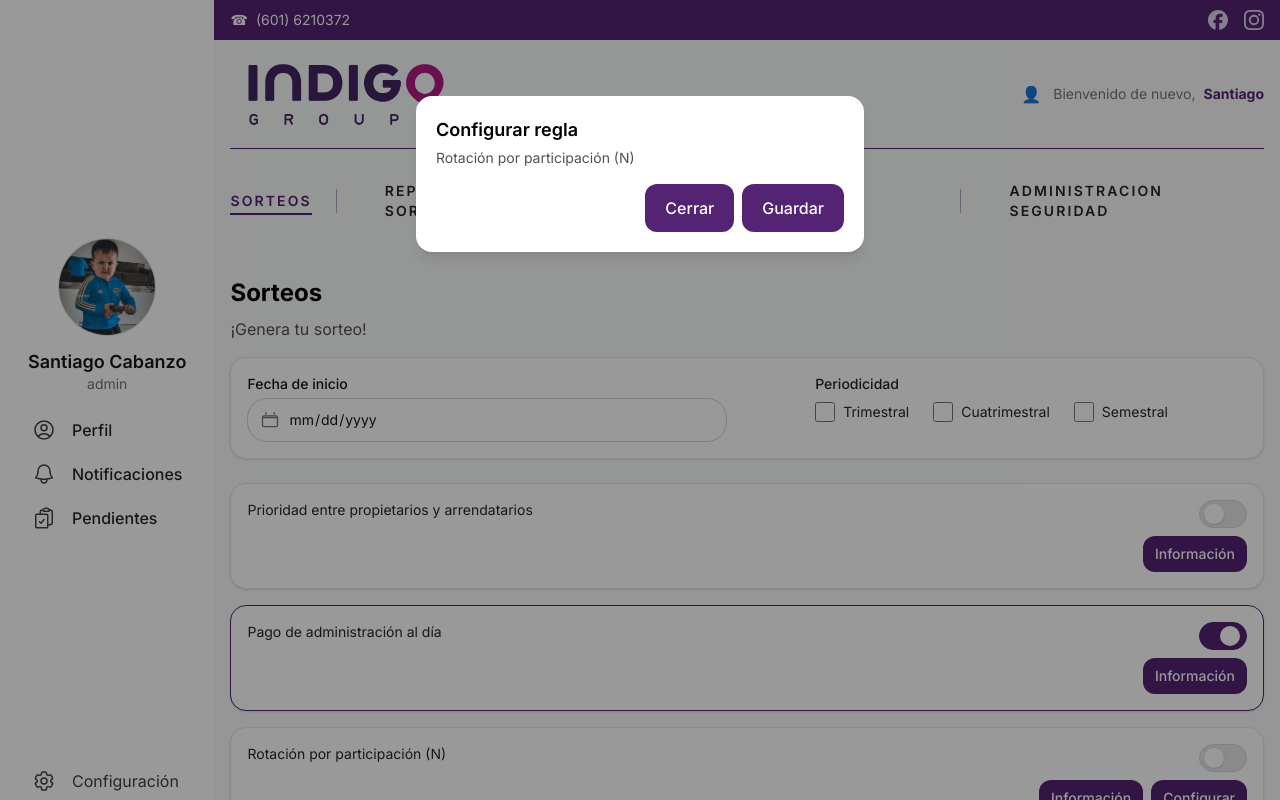
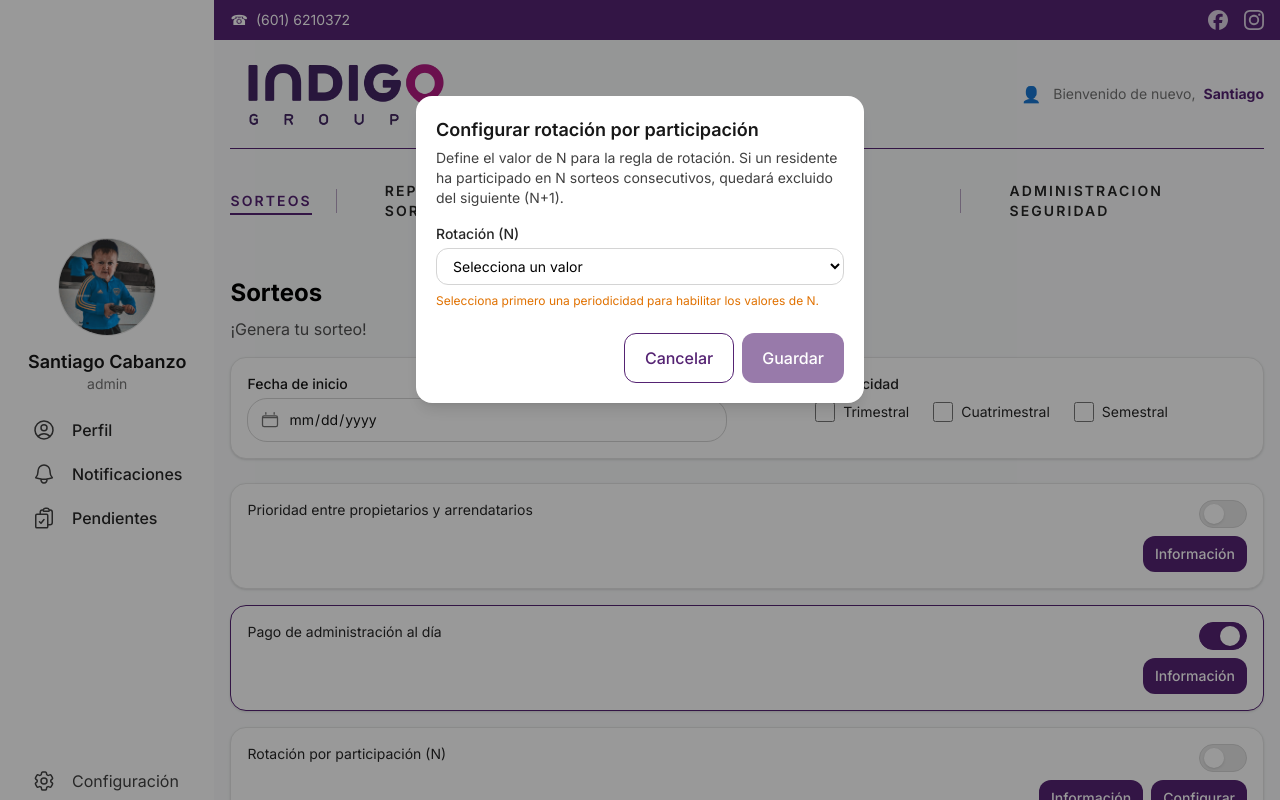
Before and after one commit to lscabanzo63/sipar, a Next.js app: page /mainpage/sorteos in a window 1280 px wide. Both pictures are taken after a click on the button "Configurar". Shown: the top 800 px of the page. Built offline with nearby package versions, Linux system fonts and the light colour scheme.

Commit message:
feat(*): create new modal for configure button and increrased description for information button

```diff
--- a/src/app/(protected)/mainpage/sorteos/page.tsx
+++ b/src/app/(protected)/mainpage/sorteos/page.tsx
@@ -5,6 +5,7 @@ import RuleToggleCard from "@/components/ui/RuleToggleCard";
 import { Button } from "@/components/ui/Button";
 import { DateField } from "@/components/ui/DateField";
 import { InfoModal } from "@/components/ui/InfoModal";
+import { ConfigureModal } from "@/components/ui/ConfigureModal";
 
 type Rule = { id: string; text: string; enabled: boolean };
 type Periodicidad = "TRIMESTRAL" | "CUATRIMESTRAL" | "SEMESTRAL" | null;
@@ -13,19 +14,27 @@ const RULE_INFO: Record<string, { title: string; description: string }> = {
   "rule-1": {
     title: "Prioridad entre propietarios y arrendatarios",
     description:
-      "Si el habitante es propietario, tiene prioridad sobre arrendatarios en la asignación. Primero se asigna a propietarios.",
+      "Si el habitante es propietario, tiene prioridad sobre arrendatarios en la asignación de cupos. Primero se asignan los parqueaderos a propietarios y, si quedan disponibles, se continúa con arrendatarios. Esta prioridad busca reconocer la titularidad del inmueble sin excluir a los demás cuando exista capacidad.",
   },
   "rule-2": {
     title: "Pago de administración al día",
     description:
-      "Solo participan quienes no tienen retrasos en el pago de la administración.",
+      "Solo participan quienes estén al día en el pago de la administración, es decir, sin cuotas vencidas ni acuerdos incumplidos. Esta regla promueve la cultura de pago oportuno y garantiza condiciones justas de participación. En caso de morosidad, el usuario quedará temporalmente inhabilitado hasta regularizar su estado.",
   },
   "rule-3": {
     title: "Rotación por participación (N veces)",
     description:
-      "Quien haya participado N sorteos consecutivos queda excluido del siguiente (N+1). N se ajusta según la periodicidad.",
+      "Quien haya participado en N sorteos consecutivos queda excluido del siguiente (N+1) para favorecer la rotación de beneficiarios. El valor de N se configura según la periodicidad elegida y debe mantener coherencia.",
   },
 };
+
+// Helper para opciones válidas de N según periodicidad
+function getNOptions(periodicidad: Periodicidad): number[] {
+  if (periodicidad === "SEMESTRAL") return [1];      // 2 veces al año: N = 1
+  if (periodicidad === "CUATRIMESTRAL") return [1, 2]; // 3 veces al año: N = 1,2
+  if (periodicidad === "TRIMESTRAL") return [1, 2, 3]; // 4 veces al año: N = 1,2,3
+  return [];
+}
 
 export default function SorteosPage() {
   const [rules, setRules] = React.useState<Rule[]>([
@@ -35,15 +44,6 @@ export default function SorteosPage() {
   ]);
 
   const [startDate, setStartDate] = React.useState<string>("");
-  const [modalOpen, setModalOpen] = React.useState(false);
-  const [selectedRule, setSelectedRule] = React.useState<Rule | null>(null);
-
-  // Modal de Información (átomo)
-  const [infoModal, setInfoModal] = React.useState<{ open: boolean; title: string; description: string }>({
-    open: false,
-    title: "",
-    description: "",
-  });
 
   // Periodicidad (checkboxes exclusivos) + log
   const [periodicidad, setPeriodicidad] = React.useState<Periodicidad>(null);
@@ -55,20 +55,45 @@ export default function SorteosPage() {
     });
   };
 
-  const handleToggle =
-    (id: string) =>
-    (enabled: boolean) => {
-      setRules((prev) => prev.map((r) => (r.id === id ? { ...r, enabled } : r)));
+  // Modal de Información (átomo)
+  const [infoModal, setInfoModal] = React.useState<{ open: boolean; title: string; description: string }>({
+    open: false,
+    title: "",
+    description: "",
+  });
+
+  // Modal de Configurar (átomo)
+  const [configOpen, setConfigOpen] = React.useState(false);
+  const [configN, setConfigN] = React.useState<number | null>(null);
+
+  // Listener del evento de "Configurar" emitido por la tarjeta (domEventKey)
+  React.useEffect(() => {
+    const handler = (e: Event) => {
+      // Detalle del evento: { id, enabled, mainText }
+      const ce = e as CustomEvent<{ id: string; enabled: boolean; mainText: string }>;
+      // Solo abrimos modal cuando venga de la regla de Rotación (rule-3),
+      // pero puedes quitar esta condición si quieres mostrar para cualquiera.
+      if (!ce.detail) return;
+      // Abre el modal de configuración
+      setConfigOpen(true);
+      // Reset N si cambió la periodicidad
+      const options = getNOptions(periodicidad);
+      setConfigN(options[0] ?? null);
     };
 
-  const handleOpenModal = (rule: Rule) => {
-    setSelectedRule(rule);
-    setModalOpen(true);
-  };
+    window.addEventListener("open-config-rule", handler as EventListener);
+    return () => window.removeEventListener("open-config-rule", handler as EventListener);
+  }, [periodicidad]);
 
+  // Callbacks abrir/cerrar modales
   const handleOpenInfo = (rule: Rule) => {
     const info = RULE_INFO[rule.id] ?? { title: rule.text, description: "" };
     setInfoModal({ open: true, title: info.title, description: info.description });
+  };
+
+  const saveConfig = () => {
+    console.log("Guardando configuración de Rotación, N =", configN, "periodicidad =", periodicidad);
+    setConfigOpen(false);
   };
 
   return (
@@ -124,29 +149,20 @@ export default function SorteosPage() {
             key={rule.id}
             mainText={rule.text}
             enabled={rule.enabled}
-            onToggle={handleToggle(rule.id)}
+            onToggle={(en) =>
+              setRules((prev) => prev.map((r) => (r.id === rule.id ? { ...r, enabled: en } : r)))
+            }
             // Control de visibilidad de botones
             hideConfigureButton={idx < 2}   // primeras 2 sin "Configurar"
             hideInfoButton={false}          // todas con "Información"
             onOpenInfo={() => handleOpenInfo(rule)}
-            onOpenModal={() => handleOpenModal(rule)} // visible en la última
+            onOpenModal={() => { /* redundante: abrimos por evento */ }}
             infoLabel="Información"
             actionLabel="Configurar"
+            domEventKey="open-config-rule"  // <- emite evento global que escuchamos en useEffect
           />
         ))}
       </div>
-
-      {/* Modal de Configurar (existente) */}
-      {modalOpen && (
-        <ModalShell onClose={() => setModalOpen(false)}>
-          <h3 className="mb-1 text-lg font-semibold">Configurar regla</h3>
-          <p className="mb-4 text-sm text-neutral-600">{selectedRule?.text}</p>
-          <div className="flex justify-end gap-2">
-            <Button onClick={() => setModalOpen(false)}>Cerrar</Button>
-            <Button onClick={() => setModalOpen(false)}>Guardar</Button>
-          </div>
-        </ModalShell>
-      )}
 
       {/* Modal de Información (átomo) */}
       <InfoModal
@@ -154,6 +170,19 @@ export default function SorteosPage() {
         title={infoModal.title}
         description={infoModal.description}
         onClose={() => setInfoModal({ open: false, title: "", description: "" })}
+      />
+
+      {/* Modal de Configurar (átomo) */}
+      <ConfigureModal
+        open={configOpen}
+        title="Configurar rotación por participación"
+        description="Define el valor de N para la regla de rotación. Si un residente ha participado en N sorteos consecutivos, quedará excluido del siguiente (N+1)."
+        nValue={configN}
+        nOptions={getNOptions(periodicidad)}
+        onChangeN={setConfigN}
+        onClose={() => setConfigOpen(false)}
+        onSave={saveConfig}
+        disabled={getNOptions(periodicidad).length === 0}
       />
     </section>
   );
@@ -185,25 +214,3 @@ function Checkbox({
     </label>
   );
 }
-
-// (Tu modal simple existente si aún lo necesitas)
-function ModalShell({
-  children,
-  onClose,
-}: {
-  children: React.ReactNode;
-  onClose: () => void;
-}) {
-  return (
-    <div className="fixed inset-0 z-50">
-      <div className="absolute inset-0 bg-black/40" onClick={onClose} />
-      <div
-        className="relative z-10 mx-auto mt-24 w-full max-w-md rounded-2xl bg-white p-5 shadow-lg"
-        role="dialog"
-        aria-modal="true"
-      >
-        {children}
-      </div>
-    </div>
-  );
-}
--- /dev/null
+++ b/src/components/ui/ConfigureModal.tsx
@@ -0,0 +1,116 @@
+"use client";
+
+import * as React from "react";
+import clsx from "clsx";
+import { Button } from "@/components/ui/Button";
+
+type ConfigureModalProps = {
+  open: boolean;
+  title: string;
+  description: string;
+  nValue: number | null;
+  nOptions: number[];                  // Opciones válidas para N según periodicidad
+  onChangeN: (n: number | null) => void;
+  onClose: () => void;
+  onSave: () => void;
+  disabled?: boolean;                  // Deshabilita acciones cuando no hay periodicidad
+  className?: string;
+};
+
+export const ConfigureModal: React.FC<ConfigureModalProps> = ({
+  open,
+  title,
+  description,
+  nValue,
+  nOptions,
+  onChangeN,
+  onClose,
+  onSave,
+  disabled,
+  className,
+}) => {
+  const titleId = React.useId();
+  const descId = React.useId();
+
+  React.useEffect(() => {
+    if (!open) return;
+    const onKey = (e: KeyboardEvent) => {
+      if (e.key === "Escape") onClose();
+    };
+    window.addEventListener("keydown", onKey);
+    return () => window.removeEventListener("keydown", onKey);
+  }, [open, onClose]);
+
+  if (!open) return null;
+
+  const hasOptions = nOptions.length > 0;
+
+  return (
+    <div
+      className="fixed inset-0 z-50"
+      role="dialog"
+      aria-modal="true"
+      aria-labelledby={titleId}
+      aria-describedby={descId}
+    >
+      {/* Backdrop */}
+      <div className="absolute inset-0 bg-black/40" onClick={onClose} />
+      {/* Dialog */}
+      <div
+        className={clsx(
+          "relative z-10 mx-auto mt-24 w-full max-w-md rounded-2xl bg-white p-5 shadow-lg",
+          className
+        )}
+      >
+        <h3 id={titleId} className="text-lg font-semibold text-neutral-900">
+          {title}
+        </h3>
+        <p id={descId} className="mt-1 text-sm text-neutral-700">
+          {description}
+        </p>
+
+        {/* Select N */}
+        <div className="mt-4">
+          <label htmlFor="select-n" className="block text-sm font-medium text-neutral-800">
+            Rotación (N)
+          </label>
+          <select
+            id="select-n"
+            className="mt-1 w-full rounded-[var(--radius-ctrl)] border border-neutral-300 px-3 py-2 text-sm outline-none focus:border-brand"
+            value={nValue ?? ""}
+            onChange={(e) => {
+              const v = e.target.value === "" ? null : Number(e.target.value);
+              onChangeN(v);
+            }}
+            disabled={!hasOptions || disabled}
+          >
+            <option value="">Selecciona un valor</option>
+            {nOptions.map((opt) => (
+              <option key={opt} value={opt}>
+                {opt}
+              </option>
+            ))}
+          </select>
+
+          {!hasOptions && (
+            <p className="mt-2 text-xs text-amber-600">
+              Selecciona primero una periodicidad para habilitar los valores de N.
+            </p>
+          )}
+        </div>
+
+        <div className="mt-6 flex justify-end gap-2">
+          <Button variant="outline" onClick={onClose}>
+            Cancelar
+          </Button>
+          <Button
+            onClick={onSave}
+            disabled={disabled || !nValue}
+          >
+            Guardar
+          </Button>
+        </div>
+      </div>
+    </div>
+  );
+};
```
